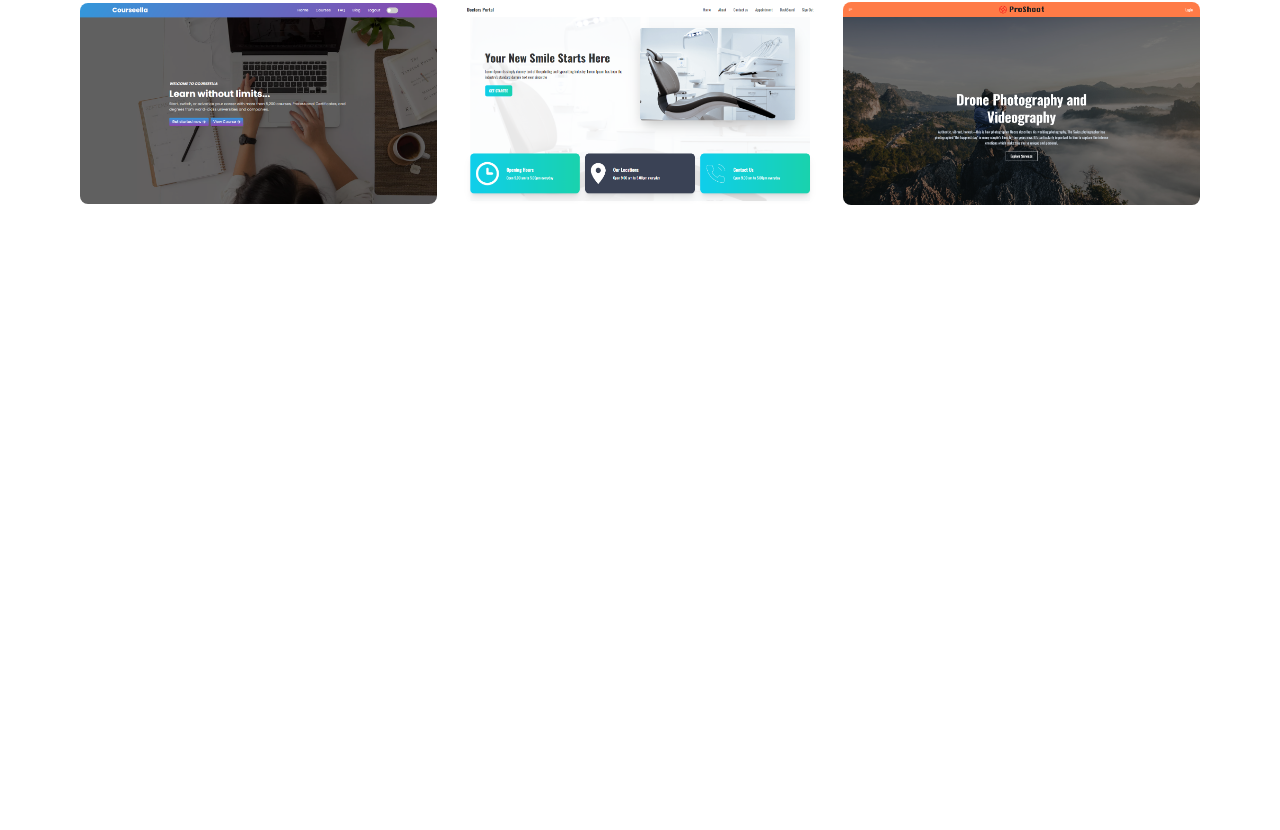
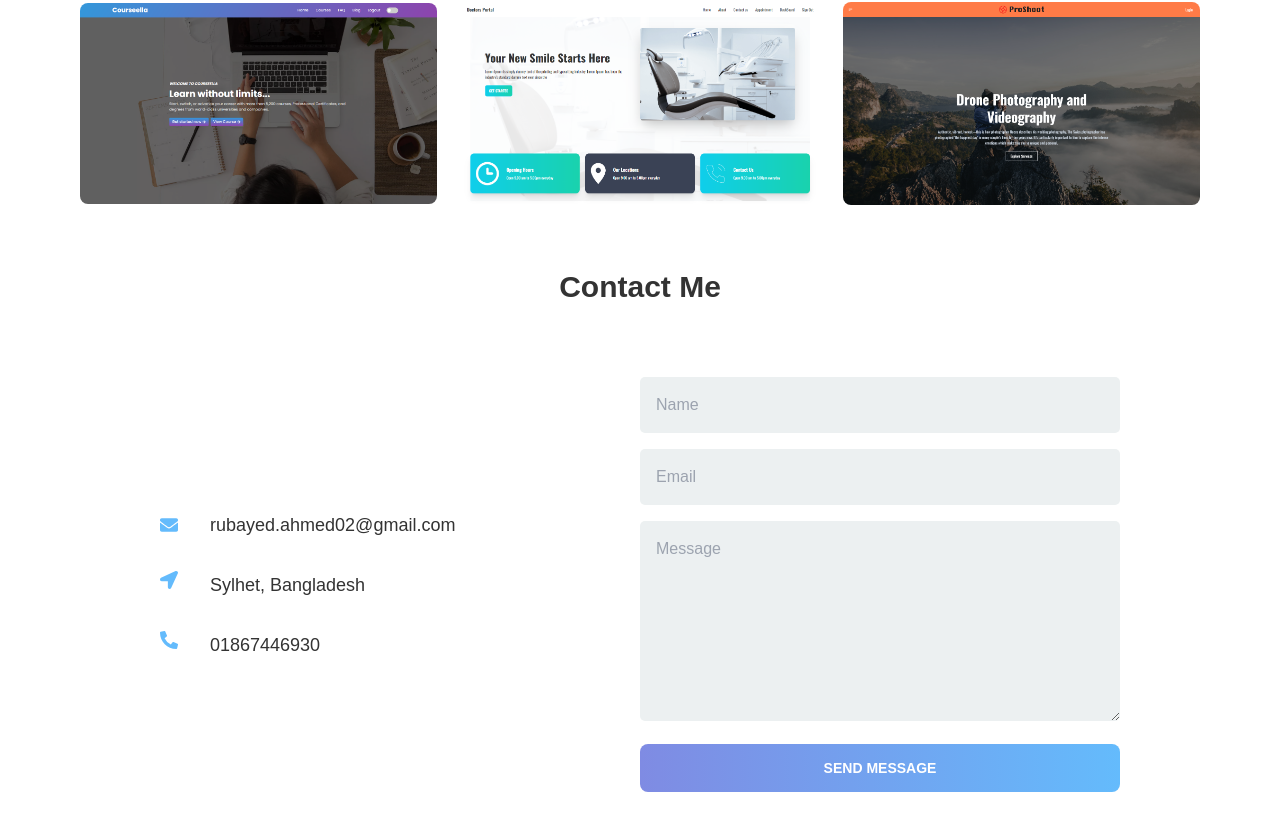
Before and after one commit to ahm-rubayed/rubayed-portfolio, a React (Create React App) app: page / in a window 1280 px wide. Shown: the part 962-1792 px from the top of the page. Before the commit the page ends 1231 px from the top, so only its background shows below. Built offline with nearby package versions, Linux system fonts and the light colour scheme; a web font is replaced by a local one.

Commit message:
Contact added

```diff
--- a/package.json
+++ b/package.json
@@ -3,12 +3,15 @@
   "version": "0.1.0",
   "private": true,
   "dependencies": {
+    "@emailjs/browser": "^3.10.0",
     "@testing-library/jest-dom": "^5.16.5",
     "@testing-library/react": "^13.4.0",
     "@testing-library/user-event": "^13.5.0",
     "daisyui": "^2.43.0",
     "react": "^18.2.0",
     "react-dom": "^18.2.0",
+    "react-hot-toast": "^2.4.0",
+    "react-icons": "^4.7.1",
     "react-scripts": "5.0.1",
     "typewriter-effect": "^2.19.0",
     "web-vitals": "^2.1.4"
--- a/src/App.css
+++ b/src/App.css
@@ -1,3 +1,7 @@
+* {
+  scroll-behavior: smooth;
+}
+
 body {
   font-family: 'Shippori Antique B1', sans-serif;
 }
--- a/src/App.js
+++ b/src/App.js
@@ -1,6 +1,8 @@
 
+import { Toaster } from 'react-hot-toast';
 import './App.css';
 import Banner from './pages/Banner/Banner';
+import Contact from './pages/Contact/Contact';
 import Header from './pages/Header/Header';
 import Projects from './pages/Projects/Projects';
 
@@ -10,6 +12,8 @@ function App() {
   <Header/>
   <Banner/>
   <Projects/>
+  <Contact/>
+  <Toaster/>
  </div>
   );
 }
--- /dev/null
+++ b/src/pages/Contact/Contact.css
@@ -0,0 +1,19 @@
+form input,
+form textarea{
+  margin: .5rem auto;
+  padding: 1rem;
+  width: 100%;
+  outline: none;
+  border: none;
+  background-color: #ecf0f1;
+  border-radius: 5px;
+}
+
+form textarea{
+  height: 25vh;
+}
+
+form input[type="submit"] {
+  background-image: linear-gradient(to right, #7f8be3, #64BBFC);
+
+}
--- /dev/null
+++ b/src/pages/Contact/Contact.js
@@ -0,0 +1,80 @@
+import React, { useRef } from "react";
+import { FaEnvelope, FaLocationArrow, FaPhoneAlt } from "react-icons/fa";
+import "./Contact.css";
+import emailjs from "@emailjs/browser";
+import toast from "react-hot-toast";
+
+const Contact = () => {
+  const form = useRef();
+
+  const sendEmail = (e) => {
+    e.preventDefault();
+
+    emailjs
+      .sendForm(
+        "service_673apfd",
+        "template_uone7ka",
+        form.current,
+        "BhjUssxBPE-QbzaMw"
+      )
+      .then(
+        (result) => {
+          console.log(result.text);
+          toast.success("Email sent");
+        },
+        (error) => {
+          console.log(error.text);
+        }
+      );
+  };
+  return (
+    <section id="contact" className="my-16">
+      <div className="px-16 lg:px-40">
+        <div className="text-3xl text-center capitalize font-semibold my-16">
+          Contact me
+        </div>
+        <div className="container mx-auto">
+          <div class="grid grid-cols-1 lg:grid-cols-2 items-center">
+            <div>
+              <div class="flex items-center">
+                <span className="text-lg mr-8 text-primary">
+                  <FaEnvelope />
+                </span>
+                <p className="text-lg">rubayed.ahmed02@gmail.com</p>
+              </div>
+              <div class="flex my-8">
+                <span className="text-lg mr-8 text-primary">
+                  <FaLocationArrow />
+                </span>
+                <p className="text-lg">Sylhet, Bangladesh</p>
+              </div>
+              <div class="flex">
+                <span className="text-lg mr-8 text-primary">
+                  <FaPhoneAlt />
+                </span>
+                <p className="text-lg">01867446930</p>
+              </div>
+            </div>
+
+            <div className="mt-16 lg:mt-0">
+              <div class="container">
+                <form ref={form} onSubmit={sendEmail}>
+                  <input type="text" name="user_name" placeholder="Name" />
+                  <input type="email" name="user_email" placeholder="Email" />
+                  <textarea name="message" placeholder="Message"></textarea>
+                  <input
+                    type="submit"
+                    class="btn text-white"
+                    value="Send Message"
+                  />
+                </form>
+              </div>
+            </div>
+          </div>
+        </div>
+      </div>
+    </section>
+  );
+};
+
+export default Contact;
--- a/src/pages/Header/Header.js
+++ b/src/pages/Header/Header.js
@@ -9,16 +9,16 @@ const Header = () => {
         <a href="/">Home</a>
       </li>
       <li>
-        <a href="/">About</a>
+        <a href="#about">About</a>
       </li>
       <li>
-        <a href="/">Services</a>
+        <a href="#projects">Projects</a>
       </li>
       <li>
-        <a href="/">Skills</a>
+        <a href="#skills">Skills</a>
       </li>
       <li>
-        <a href="/">Contact</a>
+        <a href="#contact">Contact</a>
       </li>
     </>
   );
--- a/src/pages/Projects/Projects.js
+++ b/src/pages/Projects/Projects.js
@@ -2,32 +2,39 @@ import React from "react";
 import project1 from "../../assets/project1.PNG";
 import project2 from "../../assets/project2.PNG";
 import project3 from "../../assets/project3.PNG";
-import "./Projects.css"
+import "./Projects.css";
 
 const Projects = () => {
   return (
+    <section id="projects" className="my-16">
       <div className="px-20">
-      <div className="text-3xl text-center capitalize font-semibold my-16">
-        latest featured projects
-      </div>
+        <h3 className="text-3xl text-center capitalize font-semibold my-16">Latest featured projects</h3>
         <div className="container mx-auto my-16">
           <div className="grid grid-cols-1 md:grid-cols-2 lg:grid-cols-3 gap-6 items-center justify-center">
-
-        <a className="col cursor-pointer" href="https://assignment-10-21db1.web.app/" target="_blank">
+            <a
+              className="col cursor-pointer"
+              href="https://assignment-10-21db1.web.app/"
+              target="_blank" rel="noreferrer">
               <img src={project1} alt="project1" className="rounded-lg" />
               <div class="desc">
                 <span className="text-lg uppercase">Courseella</span>
               </div>
             </a>
 
-          <a className="col cursor-pointer" href="https://doctors-portal-6abcb.web.app/" target="_blank">
+            <a
+              className="col cursor-pointer"
+              href="https://doctors-portal-6abcb.web.app/"
+              target="_blank" rel="noreferrer">
               <img src={project2} alt="project1" className="rounded-lg" />
               <div class="desc">
                 <span className="text-lg uppercase">Doctors Portal</span>
               </div>
             </a>
 
-        <a className="col cursor-pointer" href="https://proshoot-assignment-11.web.app/" target="_blank">
+            <a
+              className="col cursor-pointer"
+              href="https://proshoot-assignment-11.web.app/"
+              target="_blank" rel="noreferrer">
               <img src={project3} alt="project1" className="rounded-lg" />
               <div class="desc">
                 <span className="text-lg uppercase">ProShoot</span>
@@ -36,6 +43,7 @@ const Projects = () => {
           </div>
         </div>
       </div>
+    </section>
   );
 };
 
```
Also changed, not shown: 1 other file (tests, documents, lock files or other folders). Lines whose indentation alone changed are shown as unchanged.
